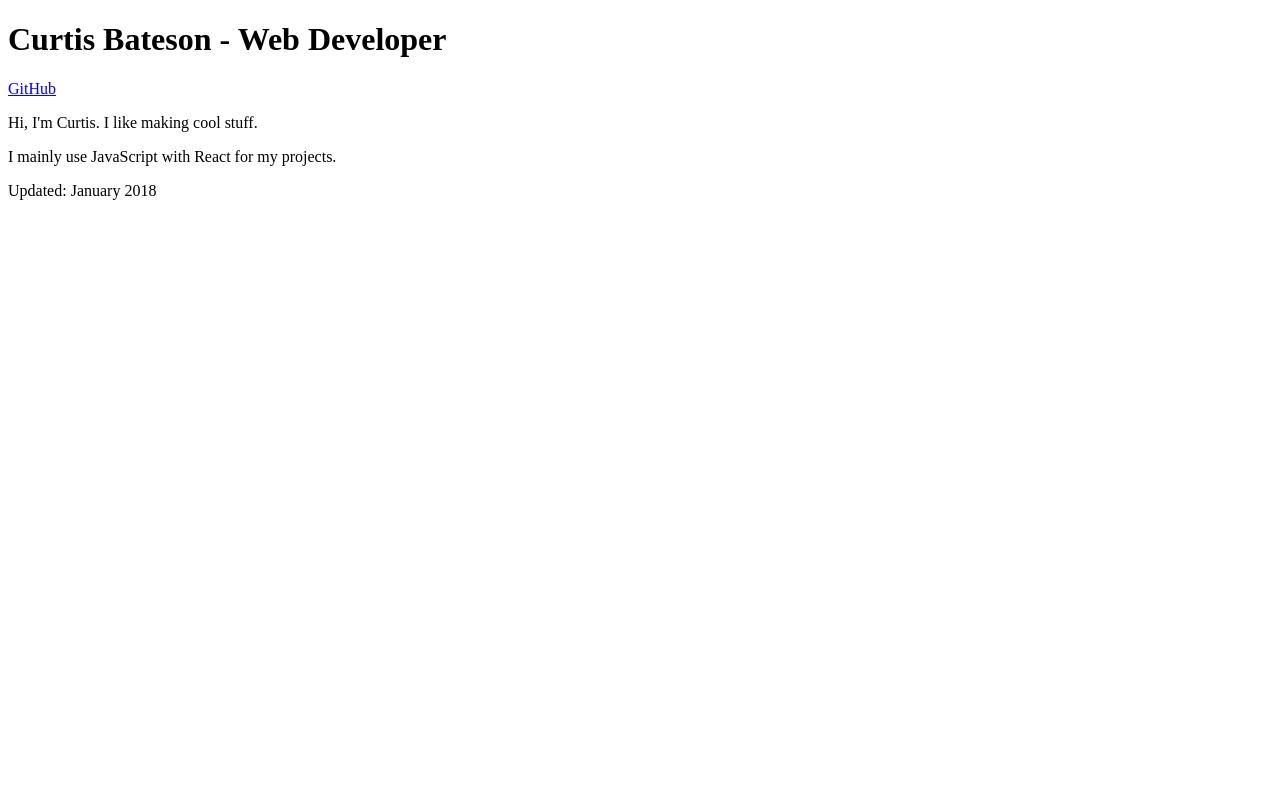
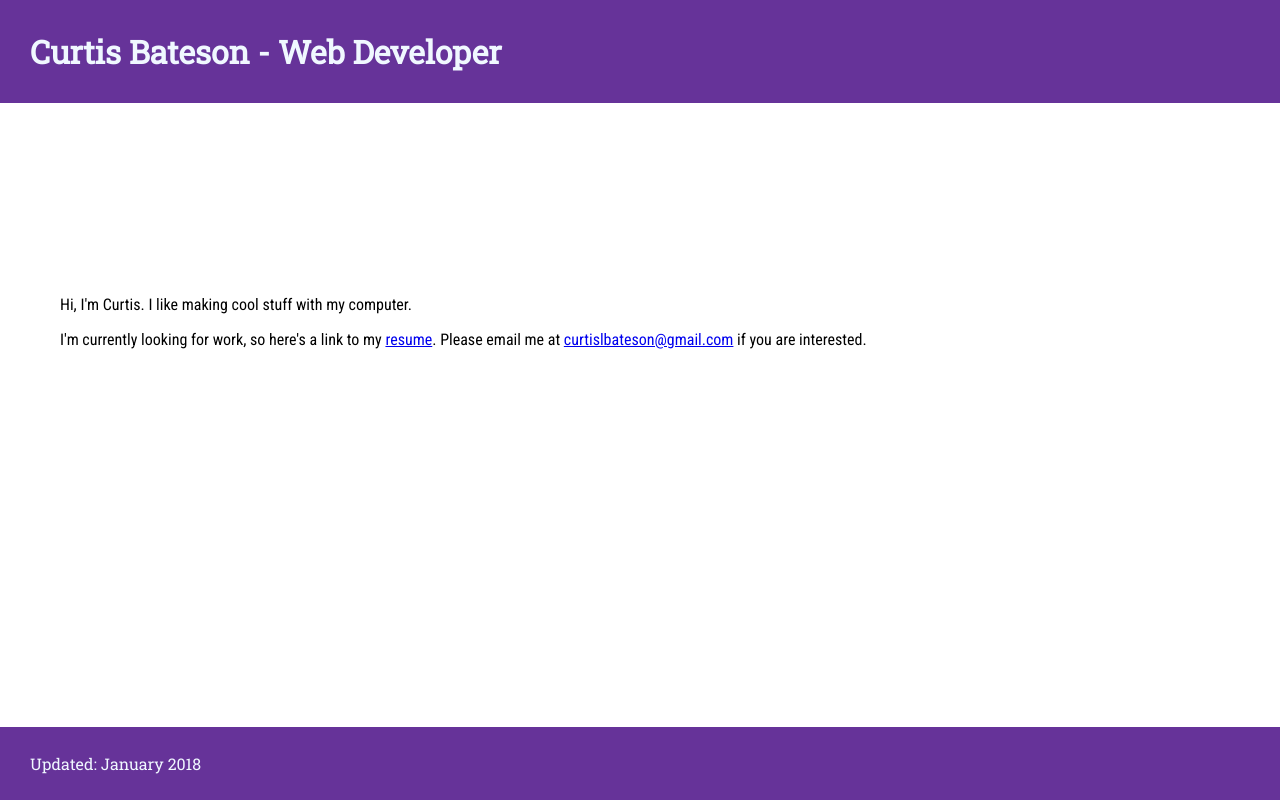
Before and after one commit to curtisbateson/curtisbateson.github.io, a plain HTML site: page index.html in a window 1280 px wide. Drawn offline with Linux system fonts and the light colour scheme.

Commit message:
Completed most basic implementation of GH page - to be updated with projects

```diff
--- a/index.html
+++ b/index.html
@@ -5,20 +5,20 @@
   <meta name="viewport" content="width=device-width, initial-scale=1.0">
   <meta http-equiv="X-UA-Compatible" content="ie=edge">
   <title>Curtis Bateson - Web Developer</title>
-  <link rel="icon" href="https://curtisbateson.github.io/favicon.ico?v=2"/>
+  <link rel="icon" href="favicon.ico"/>
+  <!-- <link rel="icon" href="https://curtisbateson.github.io/favicon.ico?v=2"/> -->
+  <link href="https://fonts.googleapis.com/css?family=Roboto+Condensed|Roboto+Slab" rel="stylesheet">
+  <link rel="stylesheet" href="style.css"/>
   <link rel="stylesheet" href="https://curtisbateson.github.io/style.css"/>
 </head>
 <body>
   <header>
     <h1>Curtis Bateson - Web Developer</h1>
   </header>
-  <nav>
-    <p><a href="https://www.github.com/curtisbateson">GitHub</a></p>
-  </nav>
-  <content>
-    <p>Hi, I'm Curtis. I like making cool stuff.</p>
-    <p>I mainly use JavaScript with React for my projects.</p>
-  </content>
+  <div class="content">
+    <p>Hi, I'm Curtis. I like making cool stuff with my computer.</p>
+    <p>I'm currently looking for work, so here's a link to my <a href="https://resume.creddle.io/resume/itjbggfat45">resume</a>. Please email me at <a href="mailto:curtislbateson@gmail.com">curtislbateson@gmail.com</a> if you are interested.</p>
+  </div>
   <footer>
     <p>Updated: January 2018</p>
   </footer>
--- a/style.css
+++ b/style.css
@@ -0,0 +1,30 @@
+html {
+  overflow: hidden;
+}
+
+body {
+  margin: 0;
+}
+
+header, footer {
+  background-color: rebeccapurple;
+  color: aliceblue;
+  font-family: 'Roboto Slab', serif;
+}
+
+header h1 {
+  padding: 30px;
+  margin: 0;
+}
+
+.content {
+  font-family: 'Roboto Condensed', sans-serif;
+  margin: 15% 60px;
+}
+
+footer {
+  bottom: 0;
+  padding: 10px 30px;
+  position: fixed;
+  width: 100%;
+}
```
Also changed, not shown: favicon.ico.
